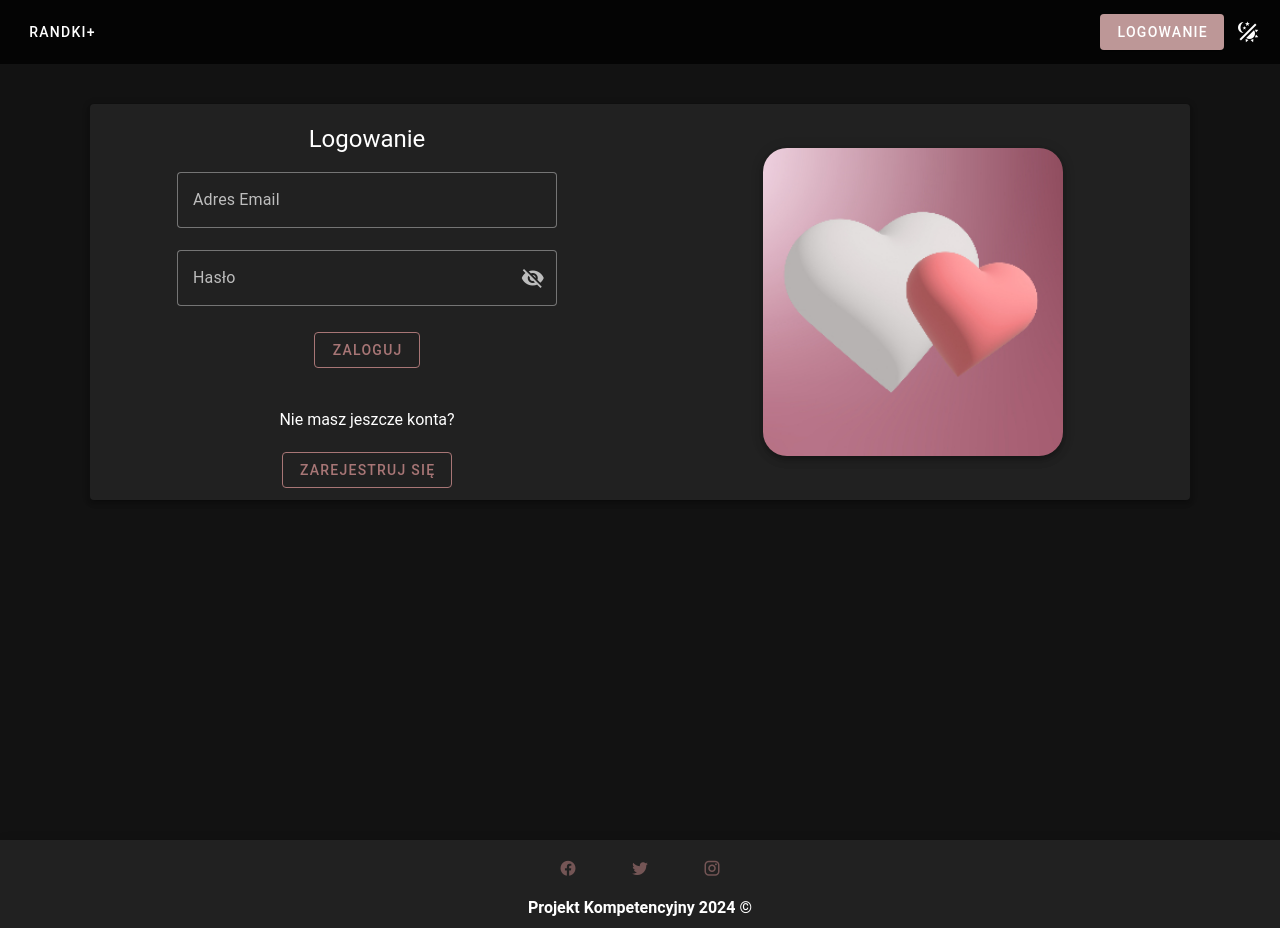
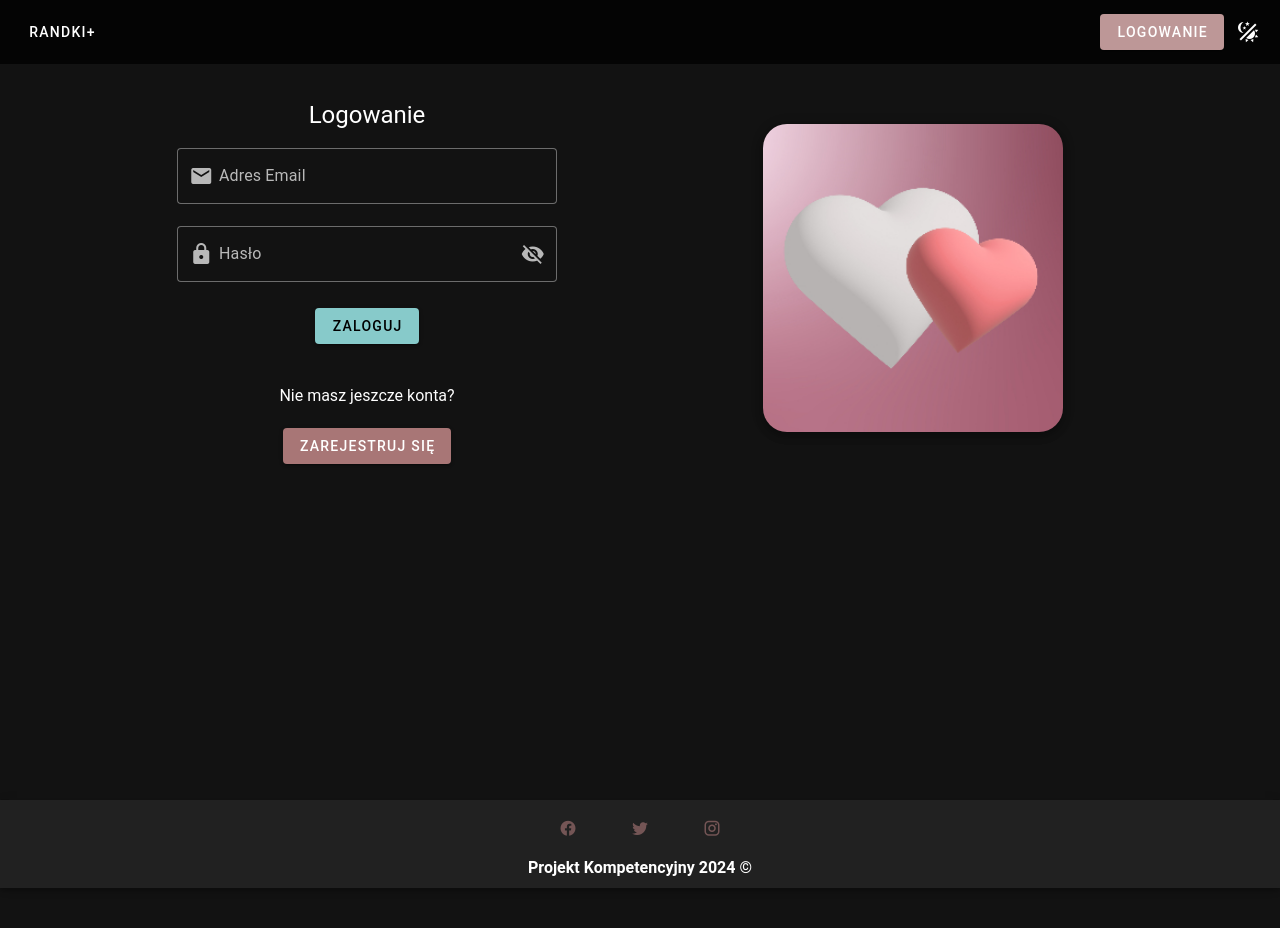
Before and after one commit to JakubTuta/Strona-randkowa, a Nuxt app: page /auth/login in a window 1280 px wide. After the commit the page ends 888 px from the top, so only its background shows below. Built offline with nearby package versions, Linux system fonts and the light colour scheme.

Commit message:
Ui changes, refactor

```diff
--- a/components/app/loading.vue
+++ b/components/app/loading.vue
@@ -8,9 +8,6 @@ const { loading } = storeToRefs(sharedStore)
 
 <template>
   <div>
-    <div v-if="loading">
-      LOADING
-    </div>
     <v-progress-linear id="loading" :active="loading" color="secondary" indeterminate absolute />
   </div>
 </template>
--- a/layouts/default.vue
+++ b/layouts/default.vue
@@ -6,7 +6,7 @@ import { icons } from '../helpers/socials'
   <v-app>
     <slot />
 
-    <v-footer class="d-flex flex-column justify-center mt-10" elevation="4">
+    <v-footer class="d-flex flex-column justify-center" elevation="4">
       <div>
         <v-btn
           v-for="icon in icons"
--- a/pages/auth/login.vue
+++ b/pages/auth/login.vue
@@ -34,8 +34,8 @@ async function logIn() {
   <NavBarGuest />
 
   <v-sheet
-    class="d-flex align-center justify-center flex-wrap text-center mx-auto my-10 px-4"
-    elevation="4"
+    class="d-flex align-center justify-center flex-wrap text-center mx-auto px-4 bg-transparent mt-4"
+    elevation="0"
     max-width="1100"
     rounded
   >
@@ -57,12 +57,14 @@ async function logIn() {
               label="Adres Email"
               placeholder="example@mail.com"
               type="email"
+              prepend-inner-icon="mdi-email"
               :rules="[requiredRule(), emailRule()]"
               @keyup.enter="logIn"
             />
 
             <v-text-field
               v-model="password"
+              prepend-inner-icon="mdi-lock"
               label="Hasło"
               :append-inner-icon="showPassword ? 'mdi-eye' : 'mdi-eye-off'"
               :type="showPassword ? 'text' : 'password'"
@@ -72,7 +74,7 @@ async function logIn() {
             />
 
             <v-row class="justify-center my-1">
-              <v-btn class="mx-2 mb-2" @click="logIn">
+              <v-btn class="mx-2 mb-2" color="secondary" variant="elevated" @click="logIn">
                 Zaloguj
               </v-btn>
             </v-row>
@@ -82,7 +84,7 @@ async function logIn() {
             Nie masz jeszcze konta?
           </p>
 
-          <v-btn to="/auth/register">
+          <v-btn to="/auth/register" variant="elevated">
             Zarejestruj się
           </v-btn>
 
--- a/pages/auth/register.vue
+++ b/pages/auth/register.vue
@@ -23,12 +23,11 @@ const sharedStore = useSharedStore()
 
 const { form, valid, isValid } = formValidation()
 
-const form1: Ref<null | {
+const credentialsForm: Ref<null | {
   resetValidation: () => void
   reset: () => void
   validate: () => Promise<{ valid: boolean }>
 }> = ref(null)
-const form1Model = ref(null)
 
 const email = ref('')
 const userName = ref('')
@@ -92,7 +91,7 @@ async function createAccount() {
 }
 
 async function checkStepCondition(next: () => void) {
-  if (!form1.value || !await validateForm(form1.value))
+  if (!credentialsForm.value || !await validateForm(credentialsForm.value))
     return
 
   if (!verifyPassword()) {
@@ -152,7 +151,7 @@ async function checkStepCondition(next: () => void) {
                   <v-stepper-window-item
                     value="1"
                   >
-                    <v-form ref="form1" v-model="form1Model" @submit.prevent="createAccount">
+                    <v-form ref="credentialsForm" @submit.prevent="createAccount">
                       <div class="py-4">
                         <v-text-field
                           v-model="email" label="Adres Email" placeholder="example@mail.com" type="email"
```
